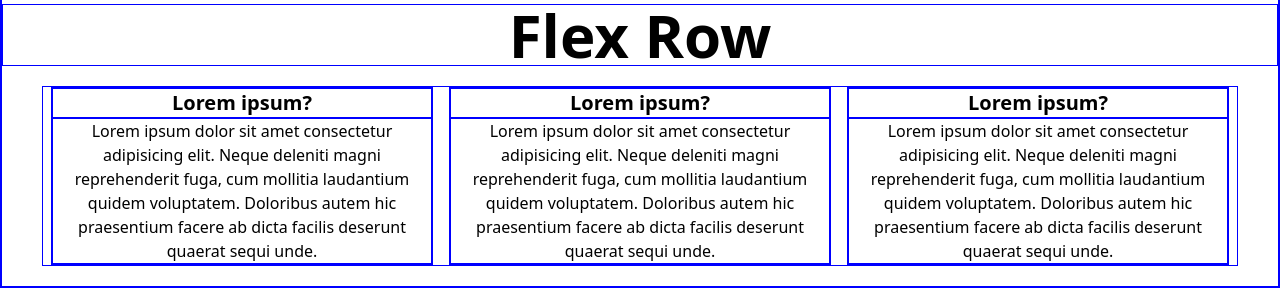
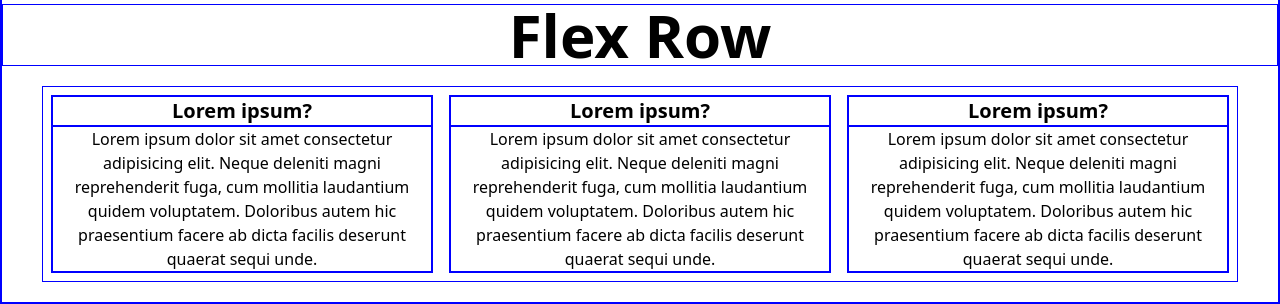
Before and after one commit to galihjuansaputra/belajar-tailwind, a website: page index.html in a window 1280 px wide. Shown: the part 810-1114 px from the top of the page. Drawn offline with Linux system fonts and the light colour scheme.

Commit message:
revisi 2 flex layout

```diff
--- a/index.html
+++ b/index.html
@@ -80,17 +80,17 @@
     </div>
 
   </section>
-<h2 class="text-center font-black text-6xl"> Flex Row</h2>
-  <div class="mx-10 my-5 flex flex-row md:flex-row sm:flex flex-col">
-    <div class="basis-1/3 mx-2">
+<h2 class="text-center font-black text-5xl sm:text-6xl"> Flex Row</h2>
+  <div class="mx-10 my-5 flex flex-col sm:flex-row ">
+    <div class="basis-1/3 mx-2 my-2">
         <h1 class=" font-black text-xl text-center">Lorem ipsum?</h1>
         <p class=" text-center">Lorem ipsum dolor sit amet consectetur adipisicing elit. Neque deleniti magni reprehenderit fuga, cum mollitia laudantium quidem voluptatem. Doloribus autem hic praesentium facere ab dicta facilis deserunt quaerat sequi unde.</p>
     </div>
-    <div class="basis-1/3 mx-2">
+    <div class="basis-1/3 mx-2 my-2">
         <h1 class=" font-black text-xl text-center">Lorem ipsum?</h1>
         <p class=" text-center">Lorem ipsum dolor sit amet consectetur adipisicing elit. Neque deleniti magni reprehenderit fuga, cum mollitia laudantium quidem voluptatem. Doloribus autem hic praesentium facere ab dicta facilis deserunt quaerat sequi unde.</p>
     </div>
-    <div class="basis-1/3 mx-2">
+    <div class="basis-1/3 mx-2 my-2">
         <h1 class=" font-black text-xl text-center">Lorem ipsum?</h1>
         <p class=" text-center">Lorem ipsum dolor sit amet consectetur adipisicing elit. Neque deleniti magni reprehenderit fuga, cum mollitia laudantium quidem voluptatem. Doloribus autem hic praesentium facere ab dicta facilis deserunt quaerat sequi unde.</p>
     </div>
```
Also changed, not shown: style.css.
